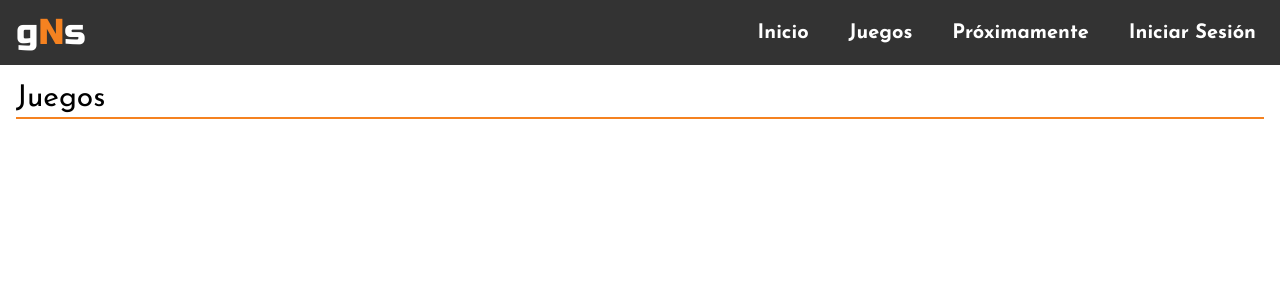
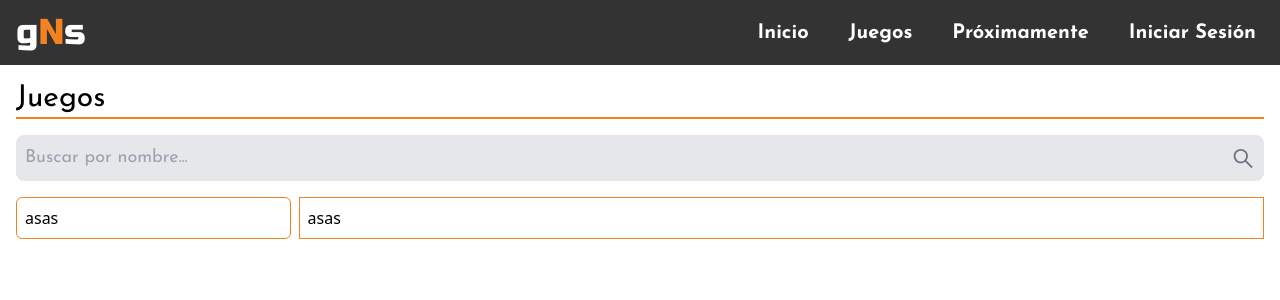
Before and after one commit to alloisa2005/gamingNightStore, a Next.js app: page /juegos in a window 1280 px wide. Shown: the top 300 px of the page. Built offline with nearby package versions, Linux system fonts and the light colour scheme; no server answers.

Commit message:
feat: Creando Juegos Page

```diff
--- a/src/app/juegos/page.jsx
+++ b/src/app/juegos/page.jsx
@@ -1,9 +1,12 @@
+import SearchBar from "@/components/SearchBar"
 
 const Juegos = () => {
 
   return (
     <div className='contenedor'>
       <h1 className="titulo">Juegos</h1>
+
+      <SearchBar />
     </div>
   )
 }
--- /dev/null
+++ b/src/components/SearchBar.jsx
@@ -0,0 +1,22 @@
+import React from 'react'
+import { AiOutlineSearch } from 'react-icons/ai'
+
+const SearchBar = () => {
+  return (
+    <div className='mt-4 w-full mx-auto'>
+      <div className='bg-gray-200 text-black w-full mx-auto p-2 border rounded-lg flex items-center justify-between gap-2 '>
+        <input type='text' className='bg-gray-200 w-full outline-none font-josefin text-[16px] md:text-lg' placeholder='Buscar por nombre...' />
+        <AiOutlineSearch size={25} className='text-gray-500 hover:cursor-pointer hover:text-gray-900 ease-out duration-300' />
+      </div>
+
+      <div className='w-full mt-4 flex gap-2'>
+        <p className='hidden md:block w-[22%] p-2 border border-naranja rounded-md'>asas</p>
+
+        {/* Lista de Juegos */}
+        <p className='flex-1 p-2 border border-naranja'>asas</p>
+      </div>
+    </div>
+  )
+}
+
+export default SearchBar
```
